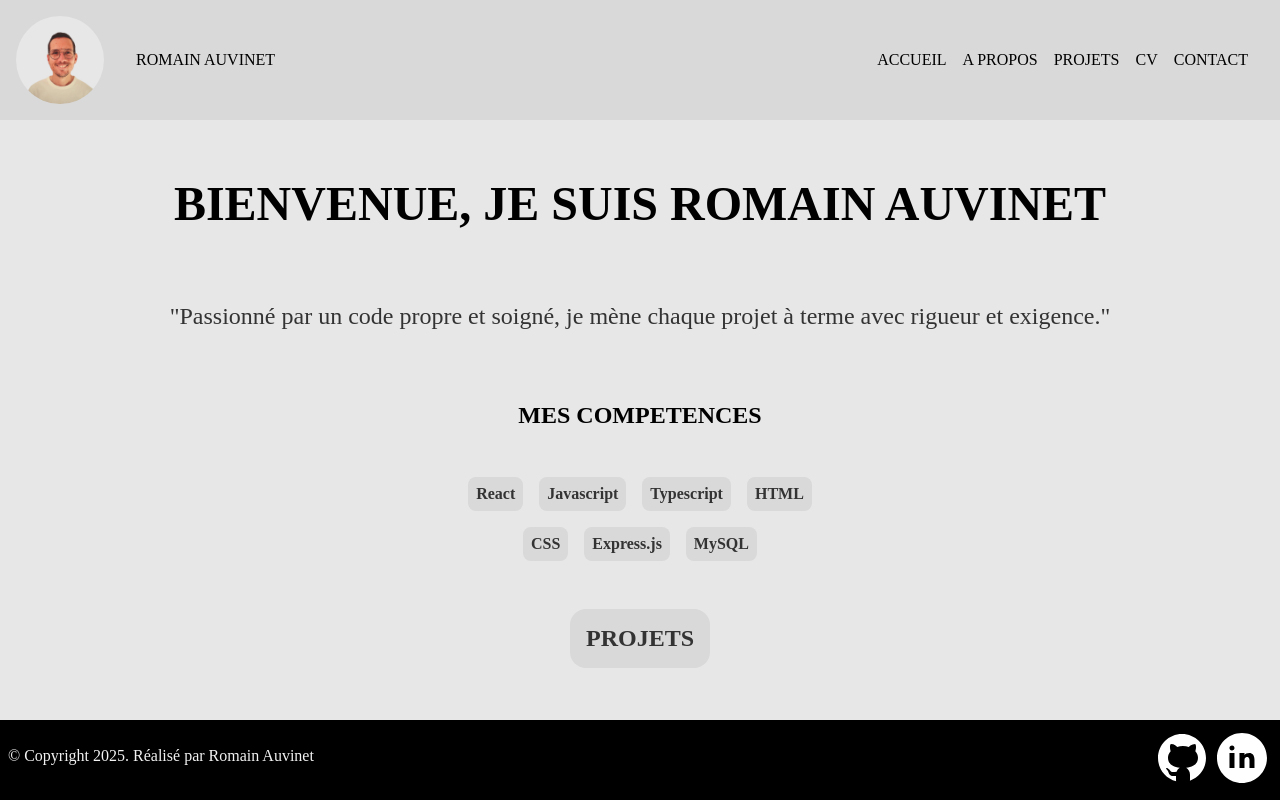
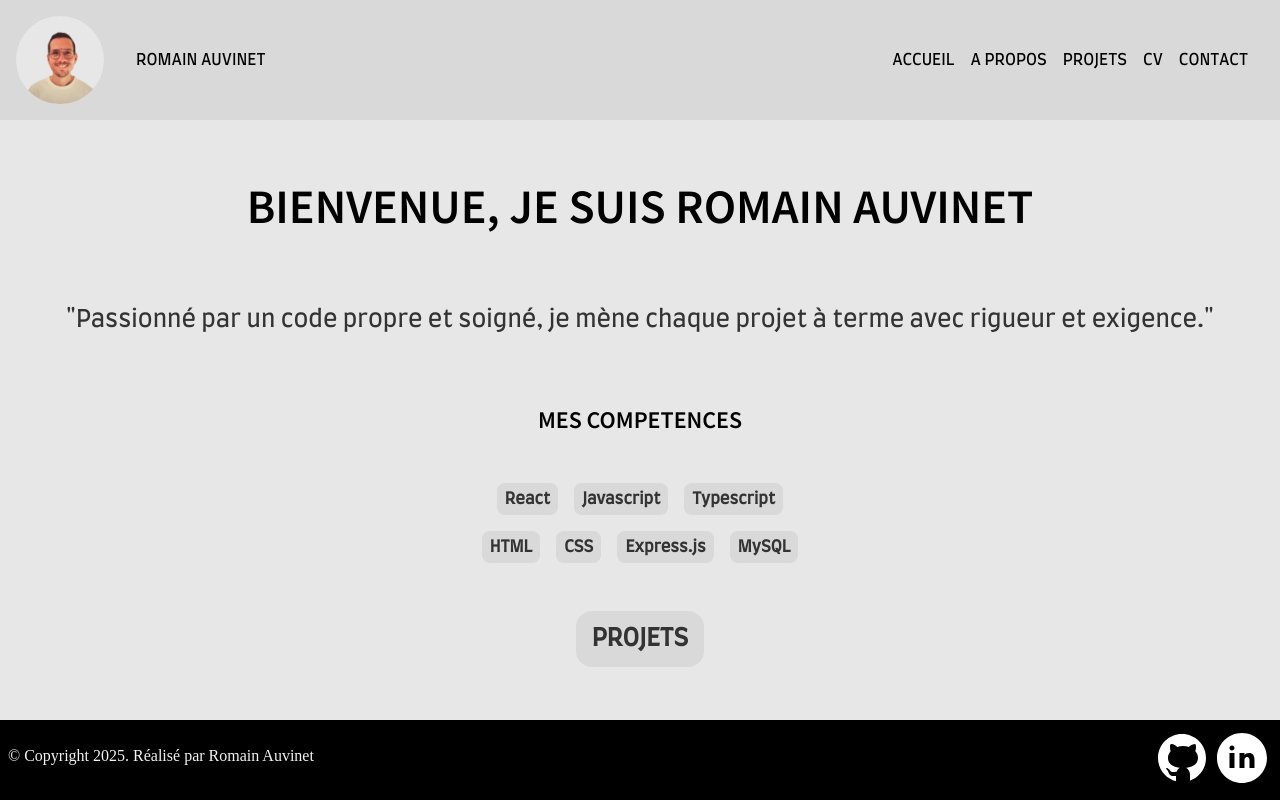
Before and after one commit to Romain-dev85/My-Portfolio, a React (Vite) app: page / in a window 1280 px wide. Built offline with nearby package versions, Linux system fonts and the light colour scheme.

Commit message:
font modified

```diff
--- a/src/global.css
+++ b/src/global.css
@@ -32,8 +32,8 @@ main {
 }
 
 @font-face {
-	font-family: "source-sans-3";
-	src: url(/public/assets/fonts/SourceSans3-VariableFont_wght.ttf);
+	font-family: "source-sans-pro";
+	src: url(/public/assets/fonts/SourceSansPro-SemiBold.ttf);
 }
 
 @font-face {
@@ -47,8 +47,8 @@ main {
 	--color-font: rgb(51, 51, 51);
 	--bg-color-footer: rgb(0, 0, 0);
 	--color-title: rgb(0, 0, 0);
-	--font-family-body: "farro, sans-serif";
-	--font-family-title: "source-sans-3, sans-serif";
+	--font-family-body: "farro";
+	--font-family-title: "source-sans-pro";
 }
 
 main {
```
Also changed, not shown: public/assets/fonts/SourceSans3-VariableFont_wght.ttf (deleted), public/assets/fonts/SourceSansPro-SemiBold.ttf (added).
